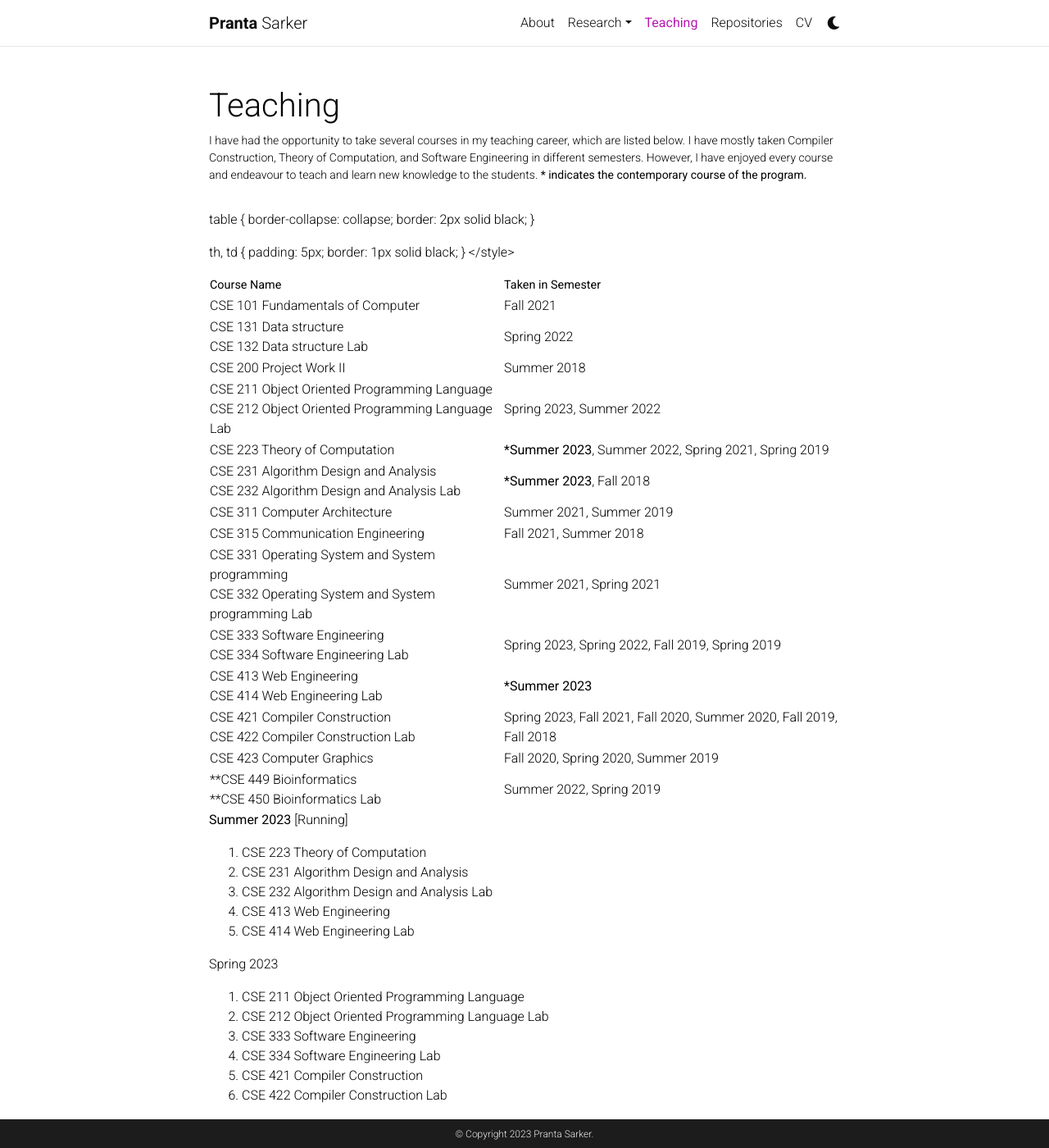
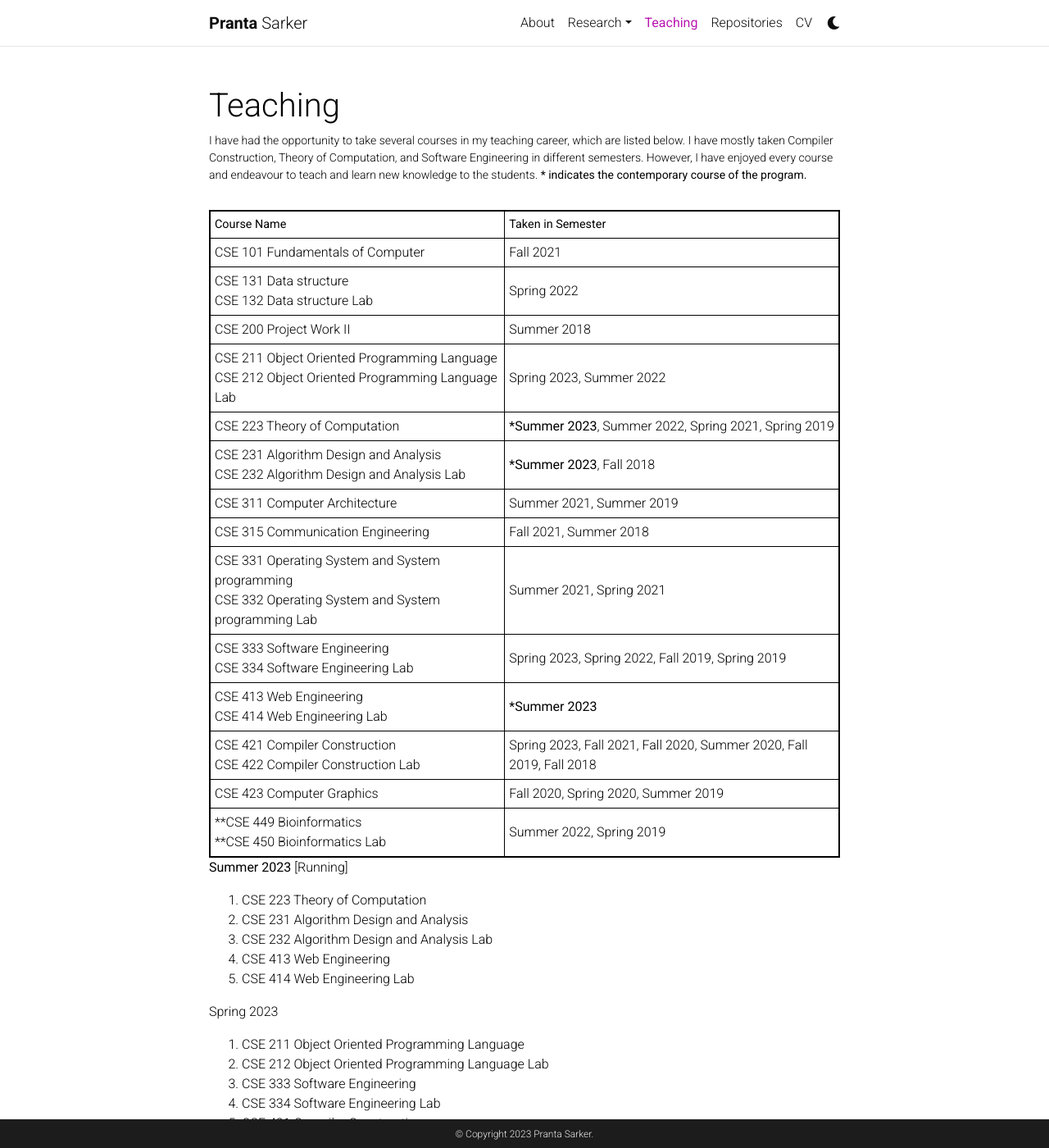
Before and after one commit to psarkerbd/psarkerbd.github.io, a Jekyll site: the page built from _pages/teaching.md, in a window 1280 px wide and 1400 px high. Shown: the whole window at 82% size. Built offline with Jekyll 4.4.1, drawn with Linux system fonts in a browser that asks for light colours; comment, search, counter and statistics services are not loaded; a style sheet for code colours, icons or effects is not loaded.

Commit message:
Update teaching.md

```diff
--- a/_pages/teaching.md
+++ b/_pages/teaching.md
@@ -6,6 +6,7 @@ description: I have had the opportunity to take several courses in my teaching c
 nav: true
 nav_order: 3
 ---
+<style>
 table {
   border-collapse: collapse;
   border: 2px solid black;
```
